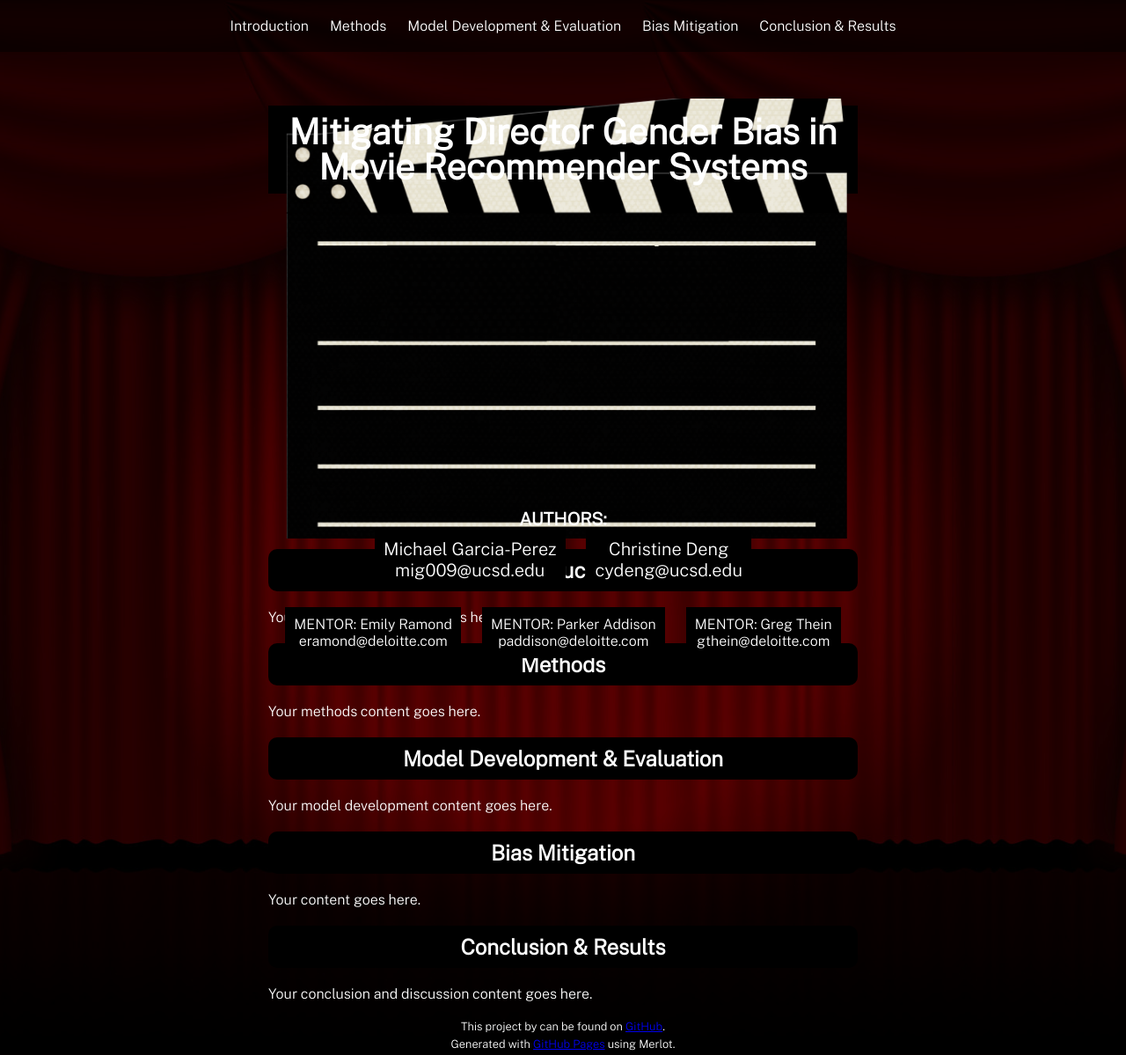
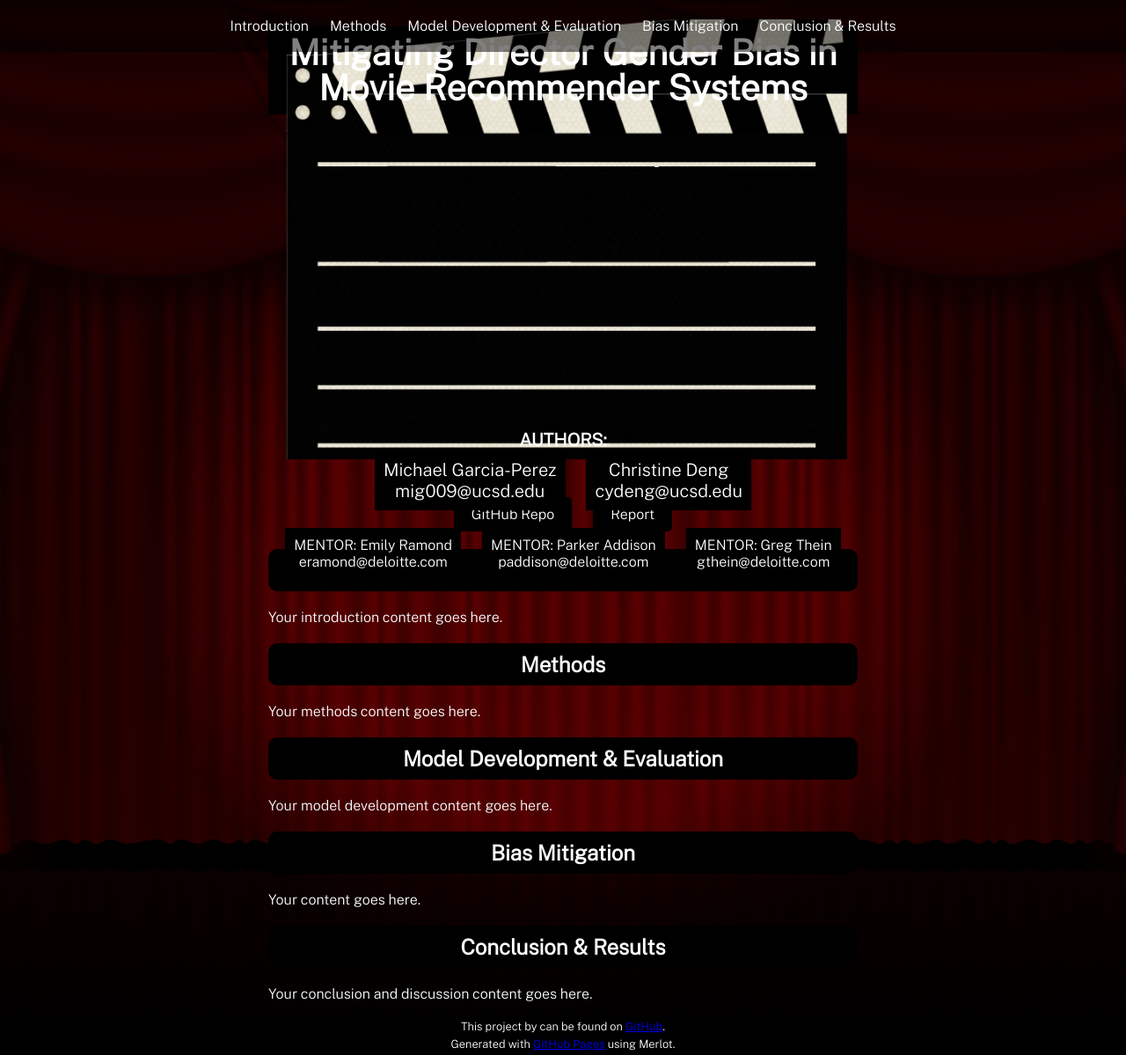
Before and after one commit to michael-garciaperez/DSC180A-Methodology-5, a Jekyll site: the page built from index.md, in a window 1280 px wide and 1199 px high. Shown: the whole window at 88% size. Built offline with Jekyll 4.4.1, drawn with Linux system fonts in a browser that asks for light colours.

Commit message:
Update style.scss

```diff
--- a/assets/css/style.scss
+++ b/assets/css/style.scss
@@ -46,7 +46,7 @@ header h1 {
   line-height: 1;
   background-color: black;
   padding: 10px 20px;
-  margin-top: 100px; /* Adjusted margin-top */
+  margin-top: 10px; /* Adjusted margin-top */
 }
 
 .author-mentor-container {
```
